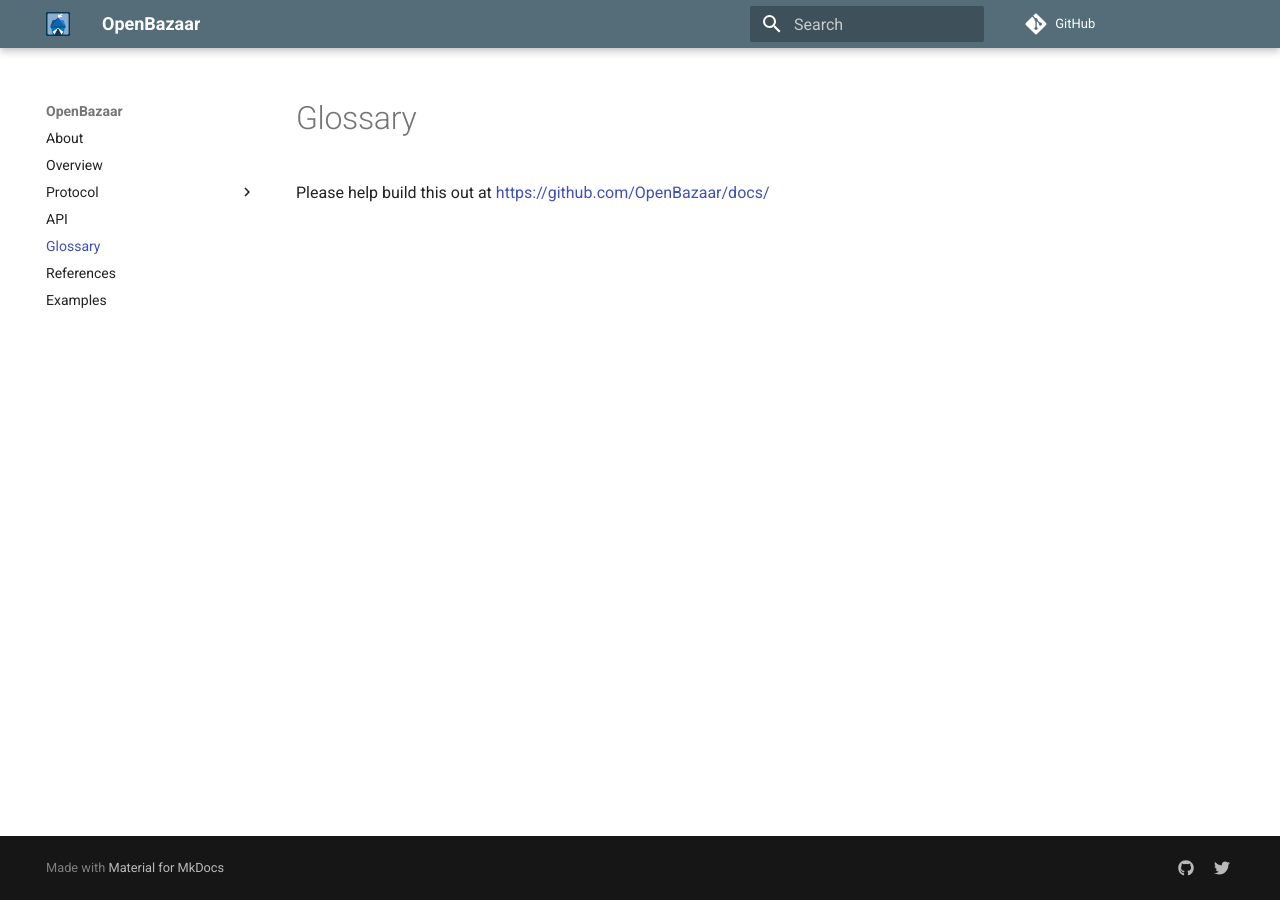
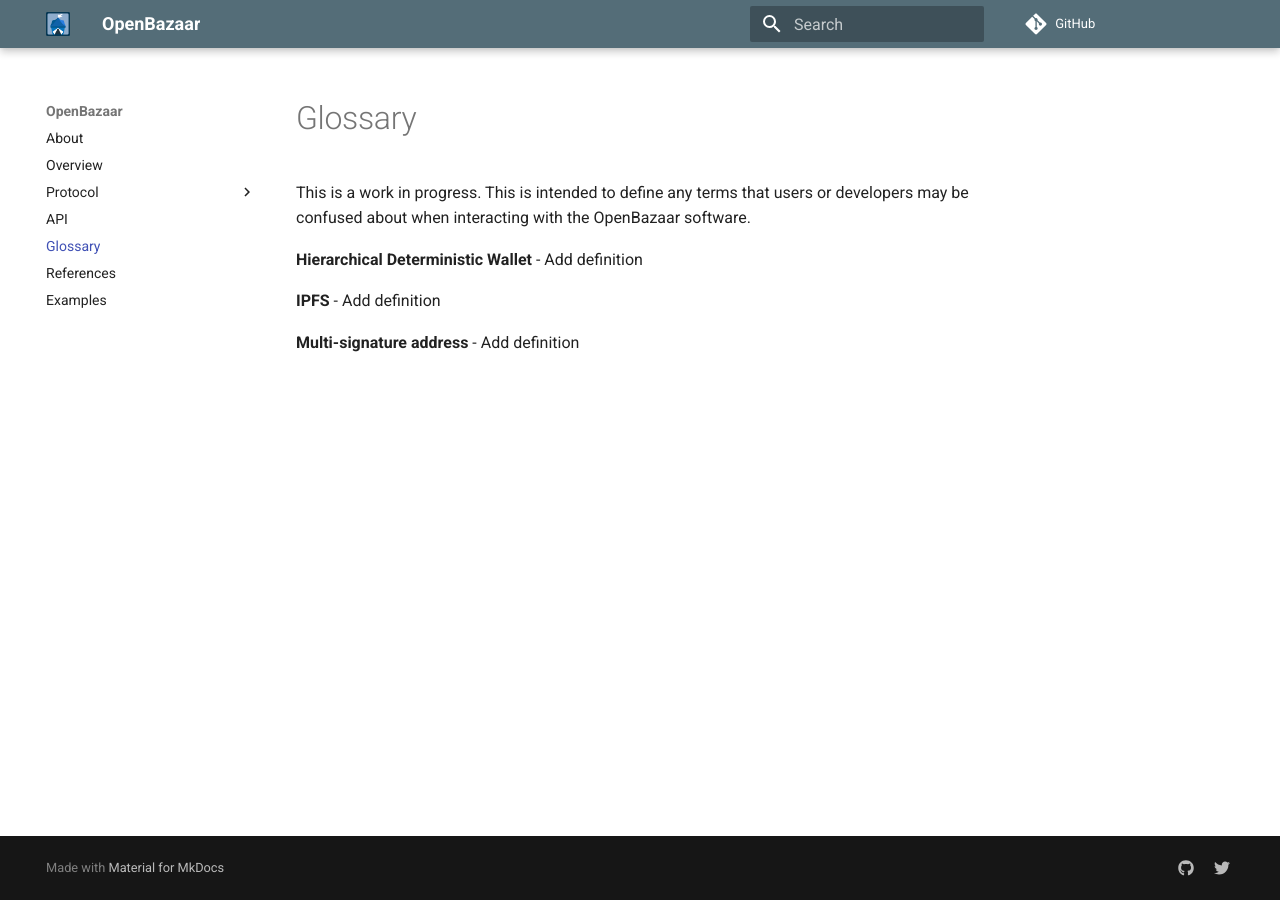
Before and after one commit to OpenBazaar/docs, an MkDocs documentation site: the page built from docs/glossary.md, in a window 1280 px wide. Built offline with MkDocs 1.6.1 and Material for MkDocs 9.7.7, drawn with Linux system fonts in a browser that asks for light colours; comment, search, counter and statistics services are not loaded; old or Windows-style settings are respelled for this version of MkDocs.

Commit message:
Various edits to docs

```diff
--- a/docs/glossary.md
+++ b/docs/glossary.md
@@ -1 +1,9 @@
-Please help build this out at <a href="https://github.com/OpenBazaar/docs/">https://github.com/OpenBazaar/docs/</a>
+# Glossary
+
+This is a work in progress. This is intended to define any terms that users or developers may be confused about when interacting with the OpenBazaar software.
+
+**Hierarchical Deterministic Wallet** - Add definition
+
+**IPFS** - Add definition
+
+**Multi-signature address** - Add definition
```
Also changed, not shown: README.md (+5 -3 lines), docs/protocol/go-resources.md (added, +3 -0 lines).
